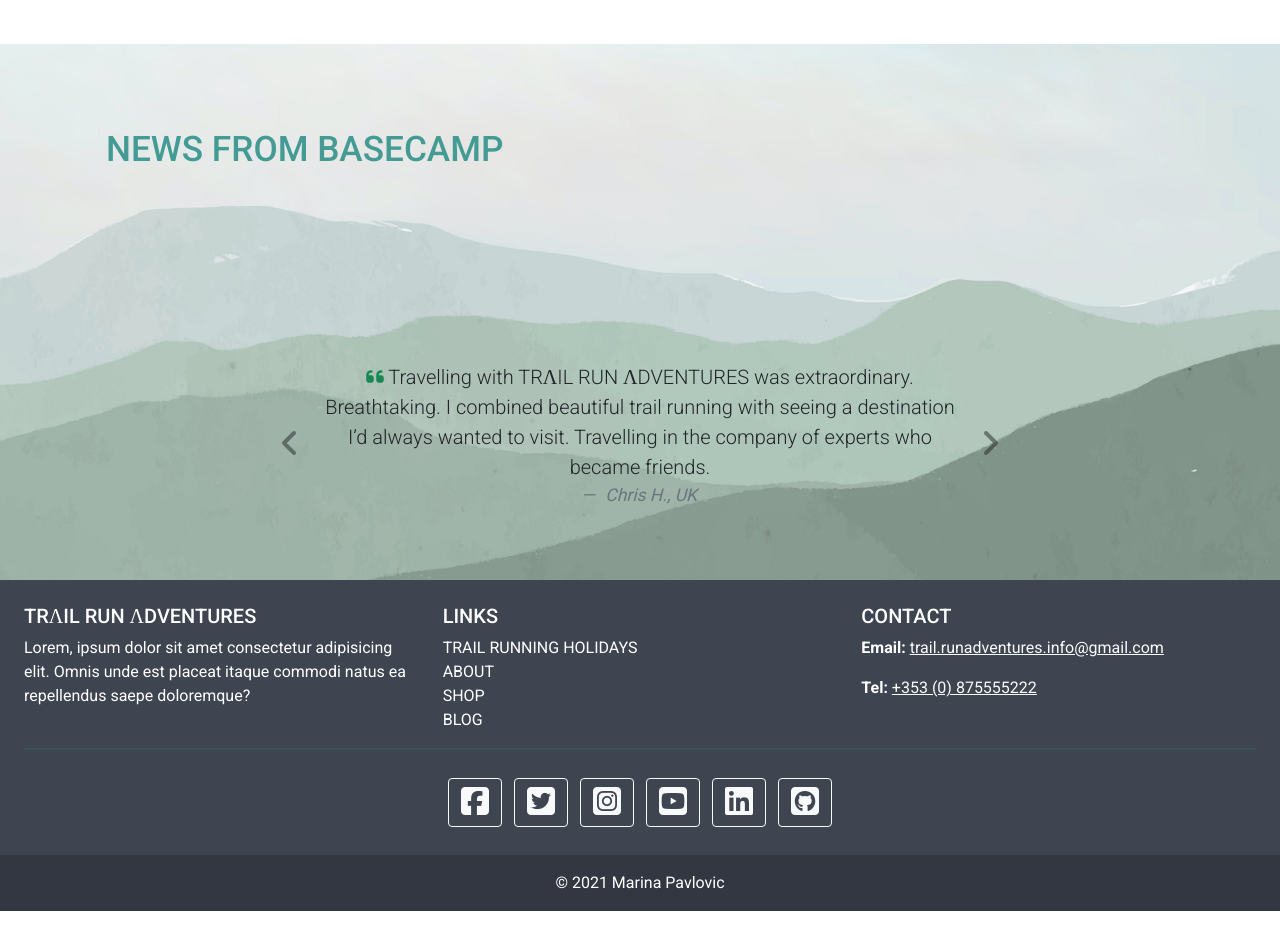
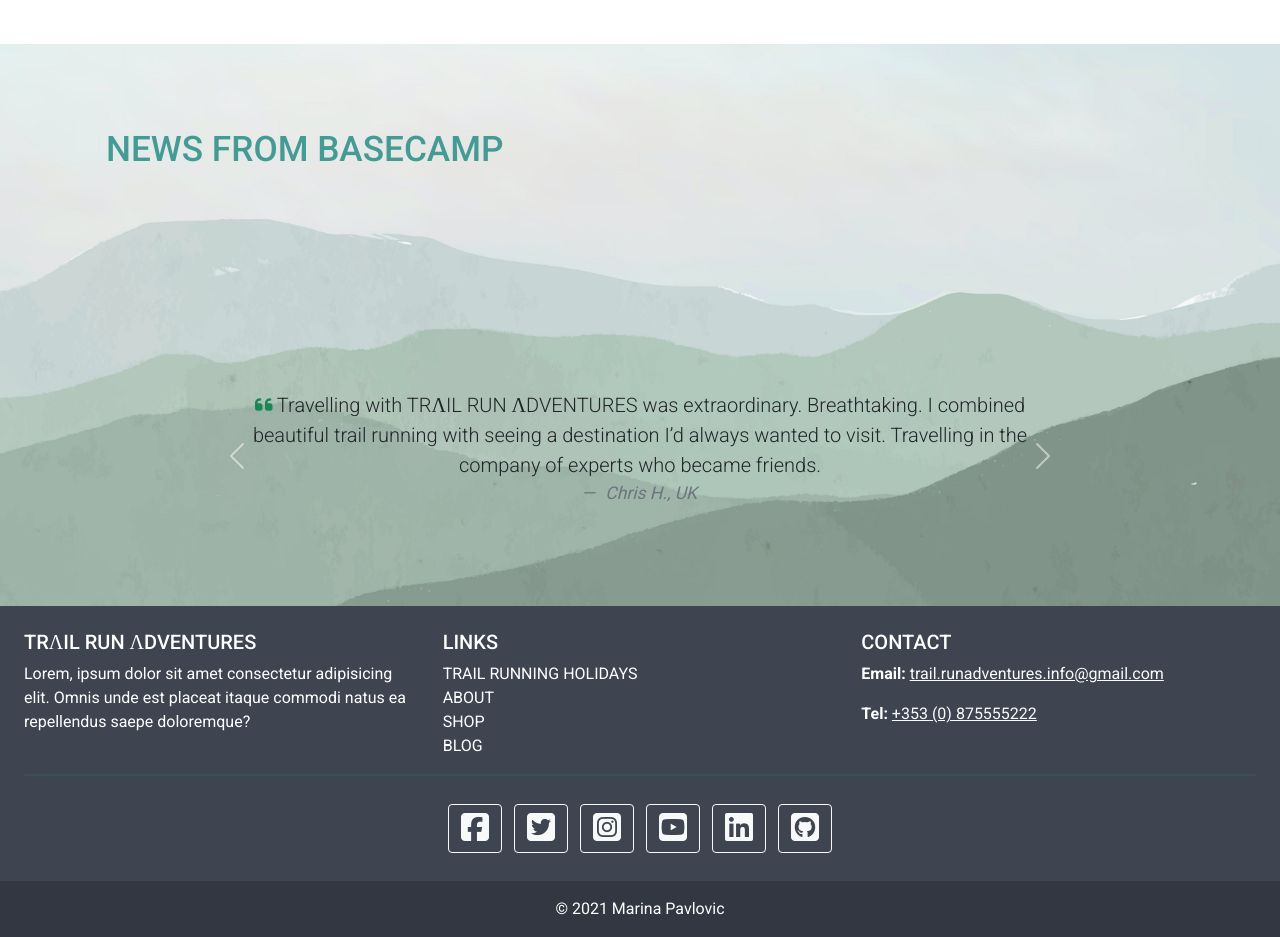
Before and after one commit to FruitbatM/trail-run-adventures, a Django app: page / in a window 1280 px wide. Shown: the part 3673-4610 px from the top of the page. Before the commit the page ends 4584 px from the top, so only its background shows below. Run offline with Django 3.2, Linux system fonts and the light colour scheme; data comes from the database, SQL or seed files in the repository; data that the repository does not hold is empty; parts of the project's set-up code (start-up, migrations or seed data) failed here and were passed over; some libraries are stand-ins or nearby versions.

Commit message:
Fix issue with carousel interval and add extra space to carousel arrows

```diff
--- a/home/templates/home/includes/home_content_6.html
+++ b/home/templates/home/includes/home_content_6.html
@@ -2,21 +2,15 @@
     <!-- Quotes section -->
     <div class="container quote-section pb-5">
         <div class="row">
-            <div class="col-lg-10 col-xl-8 mx-auto">
+            <div class="offset-lg-1 col-lg-10 offset-lg-1">
                 <div class="p-2">
                     <!-- Bootstrap carousel-->
-                    <div class="carousel slide" id="quote-carousel" data-ride="carousel">
-                        <!-- Bootstrap carousel indicators -->
-                        <ol class="carousel-indicators mb-0">
-                            <li class="active" data-target="#quote-carousel" data-slide-to="0"></li>
-                            <li data-target="#quote-carousel" data-slide-to="1"></li>
-                            <li data-target="#quote-carousel" data-slide-to="2"></li>
-                        </ol>
+                    <div id="quote-carousel" class="carousel slide" data-bs-ride="carousel">
                         <!-- Bootstrap inner slides-->
                         <div class="carousel-inner px-5">
                             <!-- Quote 1-->
-                            <div class="carousel-item active">
-                                <div class="row">
+                            <div class="carousel-item active p-4" data-bs-interval="4000">
+                                <div class="row py-1">
                                     <blockquote class="blockquote text-center border-0 p-0">
                                         <p class="font-italic lead">
                                             <i class="fa fa-quote-left mr-3 text-success"></i>
@@ -29,41 +23,41 @@
                                 </div>
                             </div>
                             <!-- Quote 2-->
-                            <div class="carousel-item">
-                                <div class="media-body ml-3">
+                            <div class="carousel-item p-4" data-bs-interval="4000">
+                                <div class="row">
                                     <blockquote class="blockquote text-center border-0 p-0">
                                         <p class="font-italic lead">
                                             <i class="fa fa-quote-left mr-3 text-success"></i>Lorem ipsum dolor sit amet, consectetur adipisicing elit, sed do eiusmod tempor incididunt ut labore et dolore magna aliqua.
                                         </p>
-                                        <footer class="blockquote-footer">
-                                            <cite title="Source Title">Chris H., UK</cite>
-                                        </footer>
+                                        <div class="blockquote-footer">
+                                            <cite title="Source Title">Maggie F., USA</cite>
+                                        </div>
                                     </blockquote>
                                 </div>
                             </div>
-                            <!-- Quote 2 -->
-                            <div class="carousel-item">
-                                <div class="media-body ml-3">
+                            <!-- Quote 3 -->
+                            <div class="carousel-item p-4" data-bs-interval="4000">
+                                <div class="row">
                                     <blockquote class="blockquote text-center border-0 p-0">
                                         <p class="font-italic lead">
                                             <i class="fa fa-quote-left mr-3 text-success"></i>
-                                            Lorem ipsum dolor sit amet, consectetur adipisicing elit, sed do eiusmod tempor incididunt ut labore et dolore magna aliqua.
+                                            Fabulous experience. Very well organized trail running adventure with great team leader. Great food and acoommodation.
                                         </p>
-                                        <footer class="blockquote-footer">
-                                            <cite title="Source Title">Chris H., UK</cite>
-                                        </footer>
+                                        <div class="blockquote-footer">
+                                            <cite title="Source Title">Francis C., UK</cite>
+                                        </div>
                                     </blockquote>
                                 </div>
                             </div>
                             <!-- Carousel buttons -->
-                            <a class="carousel-control-prev width-auto" href="#quote-carousel" role="button" data-slide="prev">
-                                <i class="fas fa-angle-left text-dark text-lg" aria-hidden="true"></i>
-                                <span class="sr-only">Previous</span>
-                            </a>
-                            <a class="carousel-control-next width-auto" href="#quote-carousel" role="button" data-slide="next">
-                                <i class="fas fa-angle-right text-dark text-lg" aria-hidden="true"></i>
-                                <span class="sr-only">Next</span>
-                            </a>
+                            <button class="carousel-control-prev" type="button" data-bs-target="#quote-carousel" data-bs-slide="prev">
+                                <span class="carousel-control-prev-icon" aria-hidden="true"></span>
+                                <span class="visually-hidden">Previous</span>
+                              </button>
+                              <button class="carousel-control-next" type="button" data-bs-target="#quote-carousel" data-bs-slide="next">
+                                <span class="carousel-control-next-icon" aria-hidden="true"></span>
+                                <span class="visually-hidden">Next</span>
+                              </button>
                         </div>
                     </div>
                 </div>
--- a/static/css/base.css
+++ b/static/css/base.css
@@ -356,6 +356,12 @@ a {
   background: #28a745;
 }
 
+/* extra space for carousel arrows */
+.carousel-control-prev,
+.carousel-control-next {
+  margin: -1rem;
+}
+
 /* Footer */
 footer {
   background-color: #3e4551;
--- a/static/js/script.js
+++ b/static/js/script.js
@@ -17,17 +17,6 @@ function topFunction() {
   document.body.scrollTop = 0; // For Safari
   document.documentElement.scrollTop = 0; // For Chrome, Firefox, IE and Opera
 }
-
-
-// Bootstrap carousel
-$(document).ready(function() {
-    $('#quote-carousel').carousel(
-      {
-        pause: true,
-        interval: 4000,
-    });
-  });
-
 
 
 // Bootstrap navbar dropdown with hover effect
```
